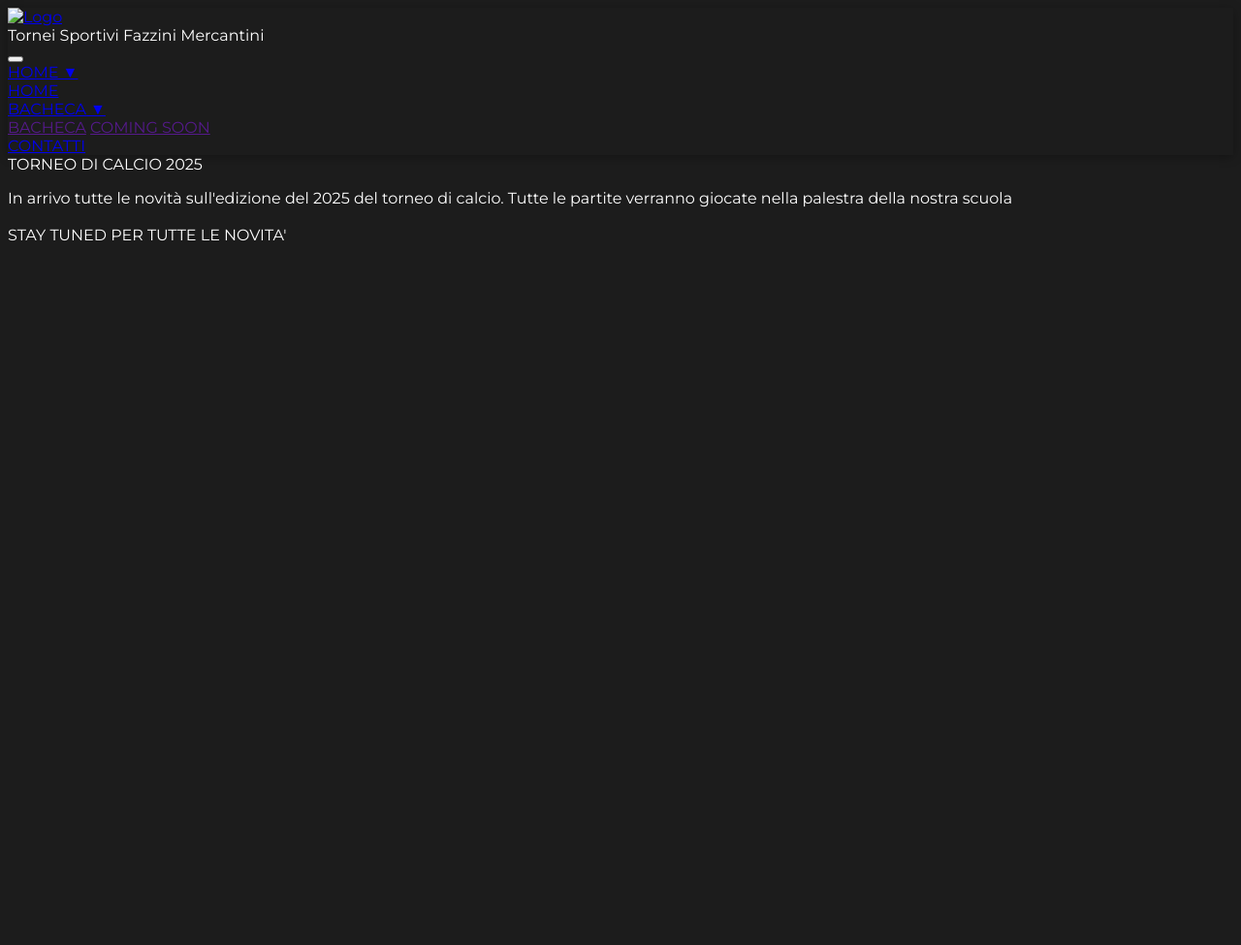
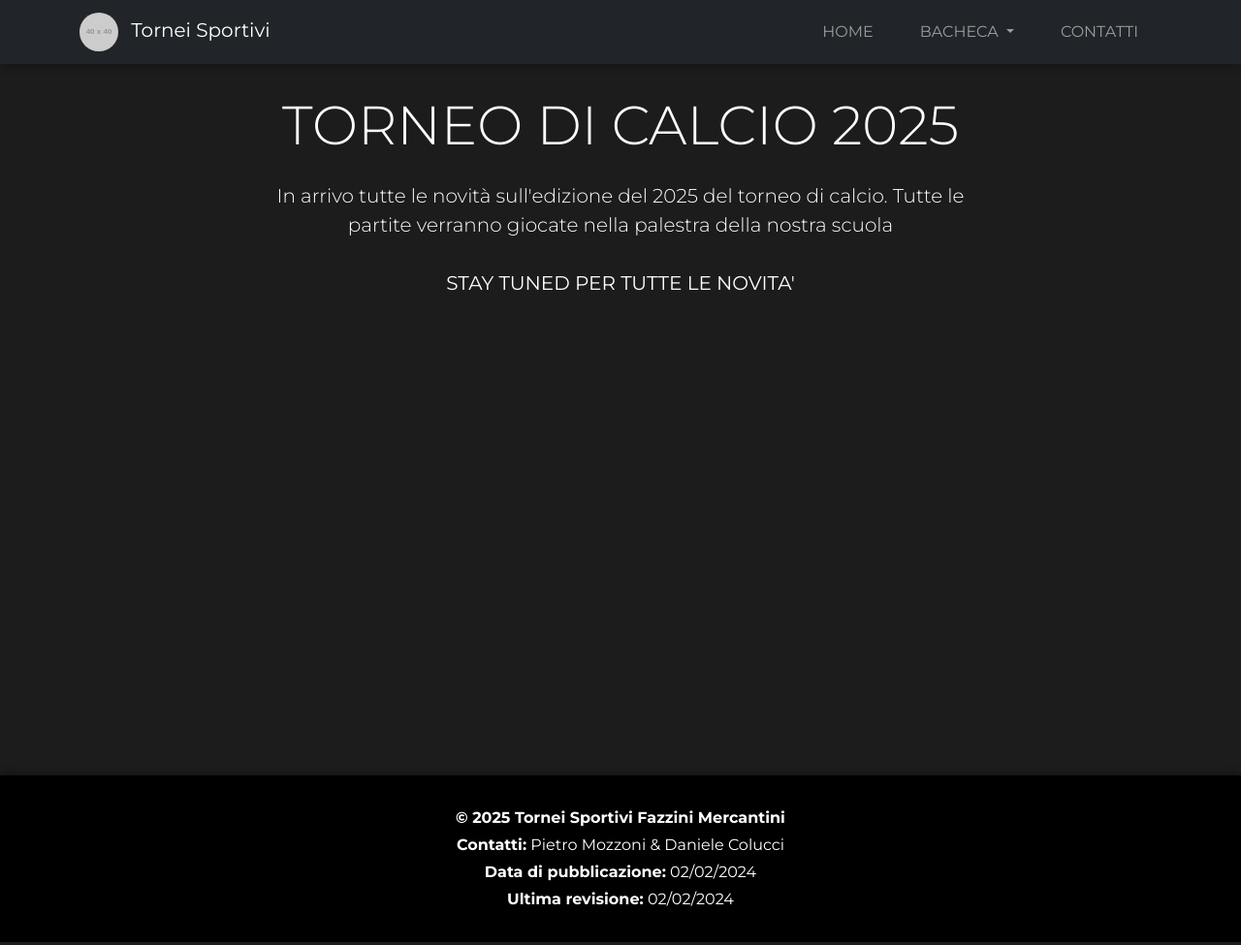
Before and after one commit to Pietro-Mozzoni/sitoWebTorneiFazzini, a plain HTML site: page pages/calcetto.html in a window 1280 px wide. Shown: the top 975 px of the page at 97% size. Drawn offline with nearby package versions, Linux system fonts and the light colour scheme; placeholder pictures from the web are drawn by us.

Commit message:
modify calcetto page

```diff
--- a/pages/calcetto.html
+++ b/pages/calcetto.html
@@ -3,48 +3,75 @@
 <head>
     <meta charset="UTF-8">
     <meta name="viewport" content="width=device-width, initial-scale=1.0">
+    <title>Calcio - Tornei Sportivi Fazzini Mercantini</title>
+    <!-- Bootstrap CSS -->
+    <link href="https://cdn.jsdelivr.net/npm/bootstrap@5.3.2/dist/css/bootstrap.min.css" rel="stylesheet">
+    <!-- Google Fonts -->
+    <link href="https://fonts.googleapis.com/css2?family=Montserrat:wght@300;400;700&display=swap" rel="stylesheet">
+    <!-- Custom CSS -->
     <link rel="stylesheet" href="../assets/css/style.css">
-        <link href="https://fonts.googleapis.com/css2?family=Montserrat:wght@300;400;700&display=swap" rel="stylesheet">
-        <script src="../assets/js/script.js"></script>
-        <title>CALCIO</title>
 </head>
 <body>
-        <div class="navbar">
-            <a href="../index.html"><img src="./assets/media/" alt="Logo" class="logo"></a>  <!--Aggiungere logo-->
-            <div class="title">Tornei Sportivi Fazzini Mercantini</div>
-            <button class="menu-btn" onclick="toggleMenu()">
-                <span class="bar"></span>
-                <span class="bar"></span>
-                <span class="bar"></span>
+    <!-- Navbar -->
+    <nav class="navbar navbar-expand-lg navbar-dark bg-dark fixed-top">
+        <div class="container">
+            <a class="navbar-brand" href="../index.html">
+                <img src="https://via.placeholder.com/40" alt="Logo" class="rounded-circle me-2">
+                Tornei Sportivi
+            </a>
+            <button class="navbar-toggler" type="button" data-bs-toggle="collapse" data-bs-target="#navbarNav">
+                <span class="navbar-toggler-icon"></span>
             </button>
-            <div class="menu" id="dropdown-menu">
-                <div class="dropdown">
-                    <a href="#" onclick="toggleSubMenu(event)">HOME ▼</a>
-                    <div class="submenu">
-                        <a href="../index.html">HOME</a>
+            <div class="collapse navbar-collapse" id="navbarNav">
+                <ul class="navbar-nav ms-auto">
+                    <li class="nav-item">
+                        <a class="nav-link" href="../index.html">HOME</a>
+                    </li>
+                    <li class="nav-item dropdown">
+                        <a class="nav-link dropdown-toggle" href="#" role="button" data-bs-toggle="dropdown">
+                            BACHECA
+                        </a>
+                        <ul class="dropdown-menu dropdown-menu-dark">
+                            <li><a class="dropdown-item" href="#">Bacheca</a></li>
+                            <li><a class="dropdown-item" href="#">Coming Soon</a></li>
+                        </ul>
+                    </li>
+                    <li class="nav-item">
+                        <a class="nav-link" href="#">CONTATTI</a>
+                    </li>
+                </ul>
             </div>
         </div>
-                <div class="dropdown">
-                    <a href="#" onclick="toggleSubMenu(event)">BACHECA ▼</a>
-                    <div class="submenu">
-                        <a href="">BACHECA</a>
-                        <a href="">COMING SOON</a>
+    </nav>
+
+    <!-- Hero Section -->
+    <section class="hero-section">
+        <div class="container text-center">
+            <h1 class="display-4 mb-4">TORNEO DI CALCIO 2025</h1>
+            <div class="row justify-content-center">
+                <div class="col-md-8">
+                    <p class="lead mb-5">
+                        In arrivo tutte le novità sull'edizione del 2025 del torneo di calcio.
+                        Tutte le partite verranno giocate nella palestra della nostra scuola
+                        <br><br>
+                        <strong>STAY TUNED PER TUTTE LE NOVITA'</strong>
+                    </p>
                 </div>
             </div>
-                <a href="#">CONTATTI</a>
         </div>
-        </div>
-        <div style="height: 1200px;">
-            <div class="fade-in-text">TORNEO DI CALCIO 2025</div>
-            <p class="slide-in-text">In arrivo tutte le novità sull'edizione del 2025 del torneo di calcio. Tutte le partite verranno giocate nella palestra della nostra scuola<br><br>STAY TUNED PER TUTTE LE NOVITA'</p>
-        </div>
-        <footer class="footer">
-            <div class="footer-content">
-                <p><b>© 2025 Tornei Sportivi Fazzini Mercantini</b></p>
-                <p><b>Contatti:</b> Pietro Mozzoni & Daniele Colucci</p>
-                <p><b>Data di pubblicazione:</b> 02/02/2024</p>
-                <p><b>Ultima revisione:</b> 02/02/2024</p>
+    </section>
+
+    <!-- Footer -->
+    <footer class="footer text-center">
+        <div class="container">
+            <p class="mb-1"><strong>© 2025 Tornei Sportivi Fazzini Mercantini</strong></p>
+            <p class="mb-1"><strong>Contatti:</strong> Pietro Mozzoni & Daniele Colucci</p>
+            <p class="mb-1"><strong>Data di pubblicazione:</strong> 02/02/2024</p>
+            <p class="mb-0"><strong>Ultima revisione:</strong> 02/02/2024</p>
         </div>
     </footer>
+
+    <!-- Bootstrap JS and Popper.js -->
+    <script src="https://cdn.jsdelivr.net/npm/bootstrap@5.3.2/dist/js/bootstrap.bundle.min.js"></script>
 </body>
 </html>
```
Lines whose indentation alone changed are shown as unchanged.
